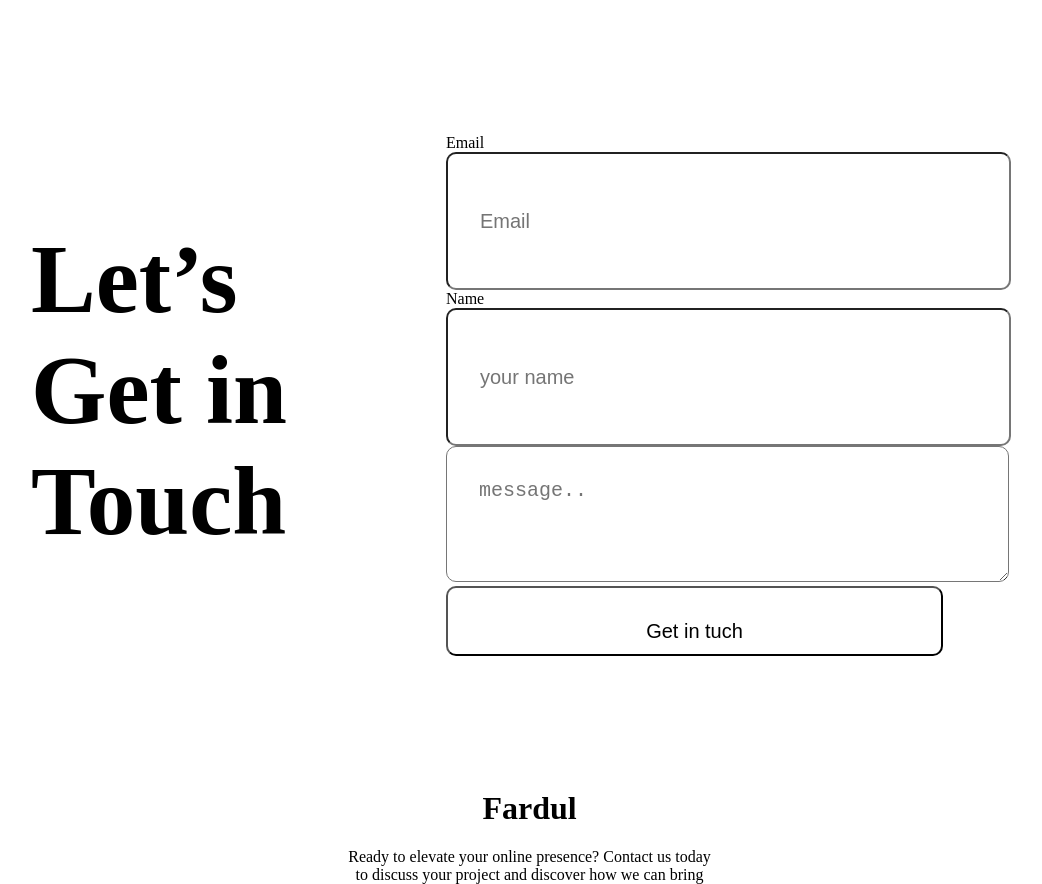
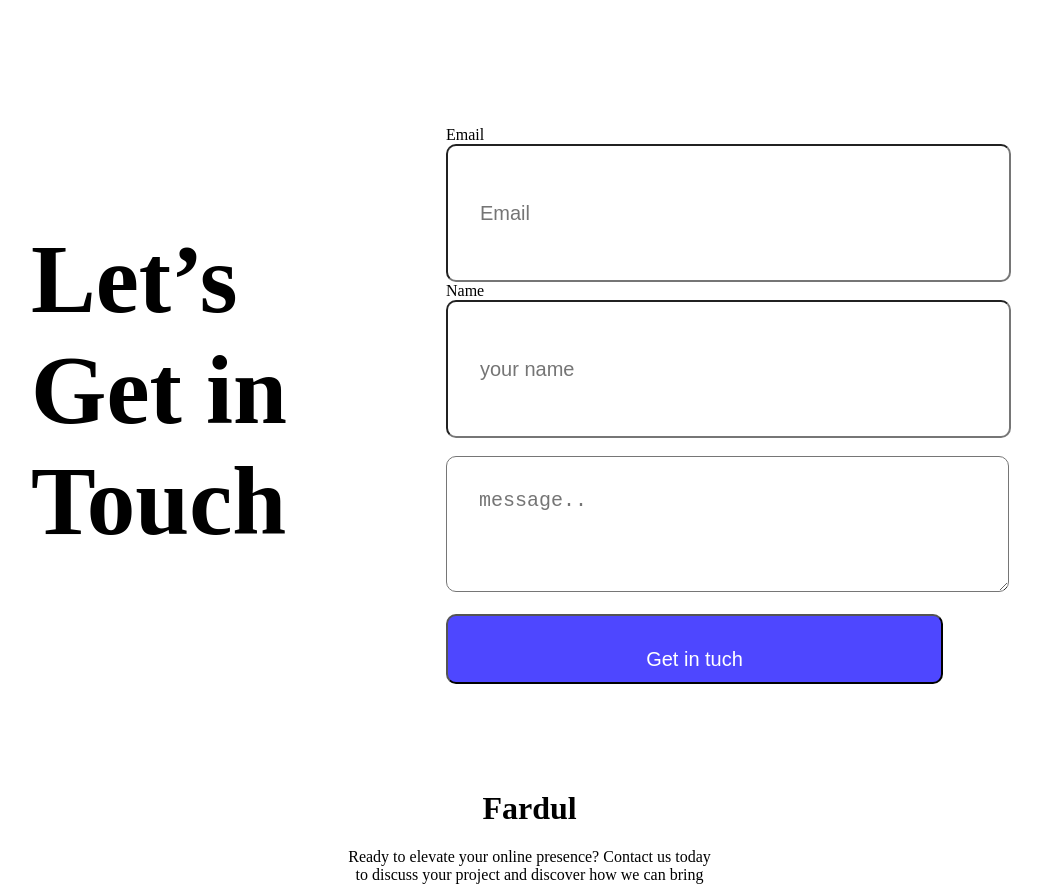
Before and after one commit to fardulislam/my-first-assignment-repo, a plain HTML site: page index.html in a window 1280 px wide. Shown: the part 3100-3984 px from the top of the page, without its empty margins (110-1152 px from the left). Drawn offline with Linux system fonts and the light colour scheme.

Commit message:
added html and css now file

```diff
--- a/index.html
+++ b/index.html
@@ -119,8 +119,8 @@
                     <label for="">Email</label><br>
                     <input type="email" placeholder="Email" id="" name="email"><br>
                     <label for="">Name</label><br>
-                    <input type="text" placeholder="your name" name="" id=""><br>
-                    <textarea name="" placeholder="message.." id="" cols="30" rows="20"></textarea>
+                    <input type="text" placeholder="your name" name="" id=""><br><br>
+                    <textarea name="" placeholder="message.." id="" cols="30" rows="20"></textarea><br><br>
                     <input type="button" value="Get in tuch">
                 </form>
             </div>
--- a/styles/color.css
+++ b/styles/color.css
@@ -5,10 +5,11 @@
   font-style: normal;
 }
 
-.body{
+.body {
   margin: 0px;
   padding: 0px;
-   background-color:;
+
+  background-color: ;
 }
 
 .secondary-bg {
@@ -18,6 +19,7 @@
 .hat {
   max-width: 1440px;
   height: 698px;
+  width: 100%;
   background-image: url(../Assets/Hero-bg.png);
 
 }
@@ -197,9 +199,9 @@ button {
 .banner {
   display: block;
   align-items: center;
-  /* border: 1px solid black; */
+  border: 0px solid rgb(237, 226, 226);
   padding: 71px 150px;
-  background-color: #FFFFFF;
+  background-color: rgb(240, 235, 235);
   border-radius: 5px;
 
 }
@@ -239,6 +241,14 @@ section textarea {
 
 
 }
+section input[type="button"]{
+  background-color: #4E47FF;
+  color: #FFFFFF;
+  border-radius: 10px;
+  width: 497px;
+  height: 70px;
+  padding: 32px;
+}
 
 .last-part {
   font-size: 97px;
@@ -247,6 +257,10 @@ section textarea {
   margin: 120px 115px 129px 0px;
 }
 
+.form-part {
+  gap: 19px;
+  margin-top: 20px;
+}
 
 
 
```
